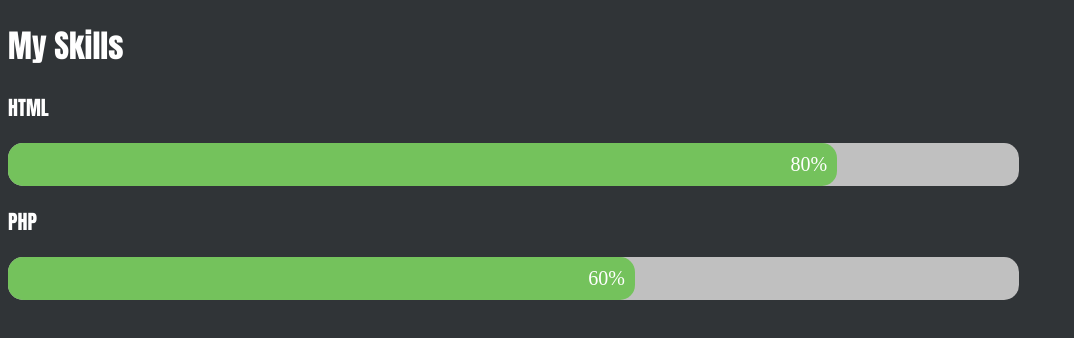
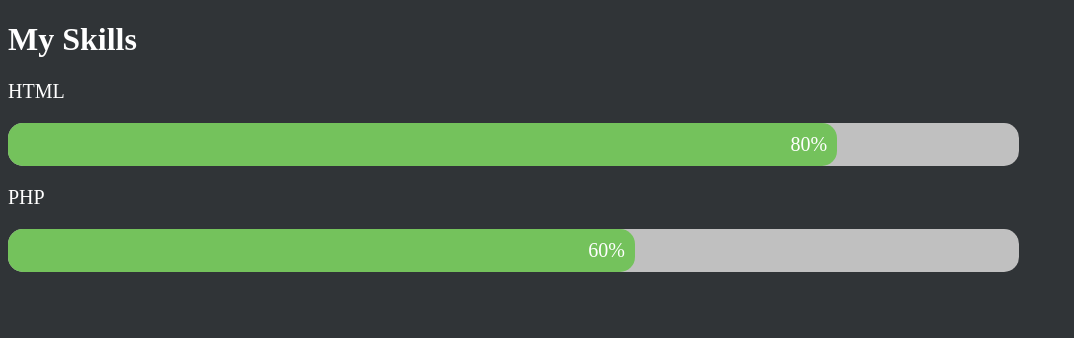
Before and after one commit to 4313bg/notion, a plain HTML site: page index.html in a window 1280 px wide. Shown: the whole page, without its empty margins (0-1074 px from the left). Drawn offline with Linux system fonts and the light colour scheme.

Commit message:
Update index.html

```diff
--- a/index.html
+++ b/index.html
@@ -34,13 +34,13 @@
 	</style>
 </head>
 <body>
-	<h1 style="font-family:Impact, fantasy; font-weight:bold; color:white;">My Skills</h1>
-	<p style="font-family:Impact, fantasy; color:white;">HTML</p>
+	<h1 style="color:white">My Skills</h1>
+	<p style="color:white">HTML</p>
 	<div class="container">
 		<div class="skill html">80%</div>
 	</div>
 
-	<p style="font-family:Impact, fantasy; color:white;">PHP</p>
+	<p style="color:white">PHP</p>
 	<div class="container">
 		<div class="skill php">60%</div>
 	</div>
```
